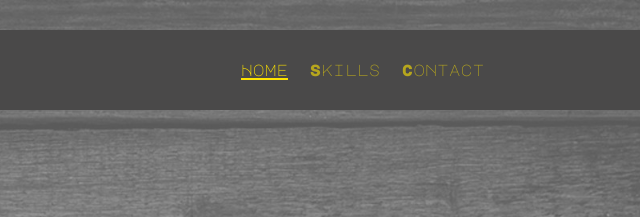
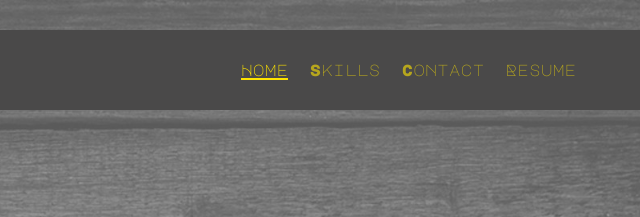
Before and after one commit to tnpriyanka12/new2019, a plain HTML site: page index.html in a window 1280 px wide. Shown: the top 217 px of the page, 530-1170 px from the left. Drawn offline with nearby package versions, Linux system fonts and the light colour scheme; a web font is replaced by a local one.

Commit message:
Resume link

```diff
--- a/index.html
+++ b/index.html
@@ -44,6 +44,8 @@
              <li><a href="#page1" class="active" title="Next Section" >Home</a></li>
              <li><a href="#page4" title="Next Section">Skills</a></li>
              <li><a href="#page5" title="Next Section">Contact</a></li>
+             <li><a href="https://drive.google.com/open?id=1vBBab2uyqlZjwkIZhkZHdsheC3YvVuJB" target="_blank">Resume</a></li>
+
              </ul>
           </nav>
      </div>
```
